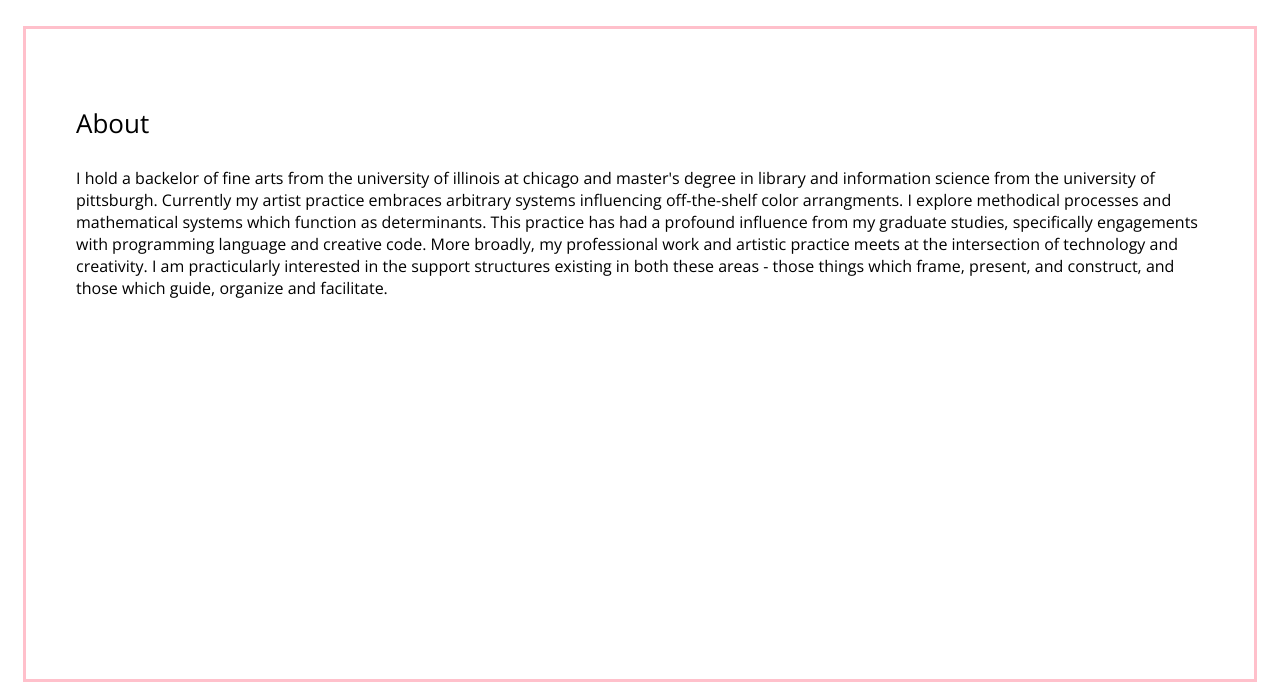
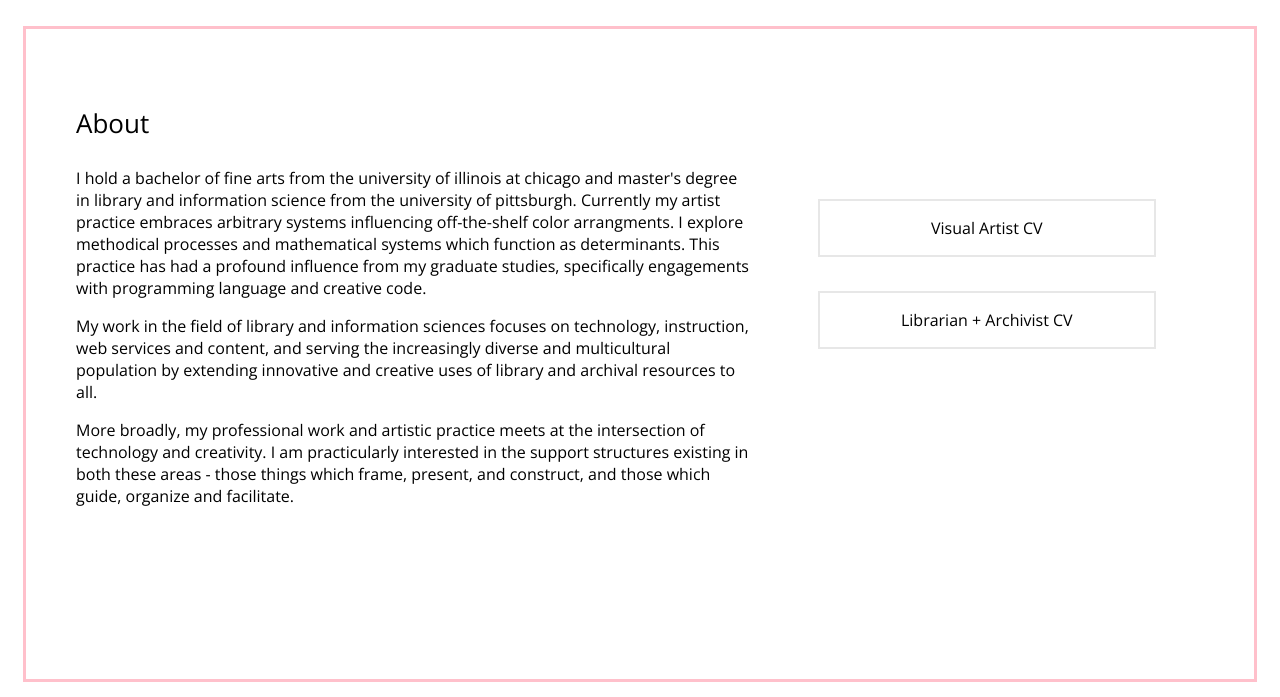
Before and after one commit to Nat34/Website, a plain HTML site: page about.html in a window 1280 px wide. Shown: the part 103-800 px from the top of the page. Drawn offline with nearby package versions, Linux system fonts and the light colour scheme.

Commit message:
style and flow

```diff
--- a/about.html
+++ b/about.html
@@ -6,18 +6,33 @@
 		<link href="stylesheets/reset.css" rel="stylesheet" type="text/css">
 		<link href="stylesheets/style.css" rel="stylesheet" type="text/css">
 	</head>
-
 	<body>
-	<header>
+		<header>
 			<p class="header"><a href="index.html">NATHAN THOMAS</a></p>
 			<nav>
 				<a href="index.html">Home</a> |
 				<a href="about.html">About</a> |
-				<a href="https://github.com/Nat34">Github</a>
+				<a href="https://github.com/Nat34" target="_blank">Github</a>
 			</nav>
 		</header>
-	<main>
-		<p class="ma">About</p>
-		<p>I hold a backelor of fine arts from the university of illinois at chicago and master's degree in library and information science from the university of pittsburgh.  Currently my artist practice embraces arbitrary systems influencing off-the-shelf color arrangments.  I explore methodical processes and mathematical systems which function as determinants.  This practice has had a profound influence from my graduate studies, specifically engagements with programming language and creative code.  More broadly, my professional work and artistic practice meets at the intersection of technology and creativity.  I am practicularly interested in the support structures existing in both these areas - those things which frame, present, and construct, and those which guide, organize and facilitate.</p>
-	</main>
+		<main>
+		<div class="container">
+			<div class="container-about-left">
+				<p class="ma">About</p>
+				<p>I hold a bachelor of fine arts from the university of illinois at chicago and master's degree in library and information science from the university of pittsburgh.  Currently my artist practice embraces arbitrary systems influencing off-the-shelf color arrangments.  I explore methodical processes and mathematical systems which function as determinants.  This practice has had a profound influence from my graduate studies, specifically engagements with programming language and creative code.</p>
+				<p>My work in the field of library and information sciences focuses on technology, instruction, web services and content, and serving the increasingly diverse and multicultural population by extending innovative and creative uses of library and archival resources to all.</p>
+				<p>
+				More broadly, my professional work and artistic practice meets at the intersection of technology and creativity.  I am practicularly interested in the support structures existing in both these areas - those things which frame, present, and construct, and those which guide, organize and facilitate.</p>
+			</div>
+		</div>
+		<div class="container">
+			<div class="container-about-right">
+				<ul class="about">
+					<li><button class="button about1">Visual Artist CV</button></li>
+					<li><button class="button about2" style="margin-top: 30px">Librarian + Archivist CV</button></li>
+				</ul>
+			</div>
+		</div>
+		</main>
+	</body>
 </html>
--- a/stylesheets/style.css
+++ b/stylesheets/style.css
@@ -88,7 +88,7 @@ main a:active {
     color: white;
 }
 
-/*-----------------------------------------------MAIN--------*/
+/*------------------------------------------------MAIN INDEX--*/
 
 main div.container-left {
 	float: left;
@@ -135,7 +135,27 @@ main div.container-libarc-right {
 	border-color: pink;*/
 }
 
-/*-----------------------------------------------BUTTONS--*/
+/*-----------------------------------------------MAIN ABOUT--*/
+
+main div.container-about-left {
+	float: left;
+	width: 60%;
+	/*border-style: solid;
+	border-width: medium;
+	border-color: pink;*/
+}
+
+main div.container-about-right {
+	float: right;
+	width: 30%;
+	margin-top: 100px;
+	margin-right: 50px;
+	/*border-style: solid;
+	border-width: medium;
+	border-color: pink;*/
+}
+
+/*------------------------------------------------BUTTONS--*/
 
 .button {
 	font-family: "Open Sans";
@@ -179,7 +199,18 @@ main div.container-libarc-right {
 }
 
 .lgbtqi1:hover, .lgbtqi2:hover, .lgbtqi3:hover {
-	background-color: #e7e7e7;}
+	background-color: #e7e7e7;
+}
+
+.about1, .about2 {
+    background-color: white;
+    color: black;
+    border: 2px solid #e7e7e7;
+}
+
+.about1:hover, .about2:hover {
+	background-color: #e7e7e7;
+}
 
 /*-----------------------------------------------LISTS--*/
 
@@ -197,3 +228,8 @@ ul.lgbtqi {
 	list-style-type:none;
 	padding-left:0;
 }
+
+ul.about {
+	list-style-type:none;
+	padding-left:0;
+}
```
Also changed, not shown: index.html (+2 -3 lines), libarc.html (+25 -11 lines), research.html (+1 -1 lines), studio.html (+1 -1 lines), web.html (+1 -1 lines).
